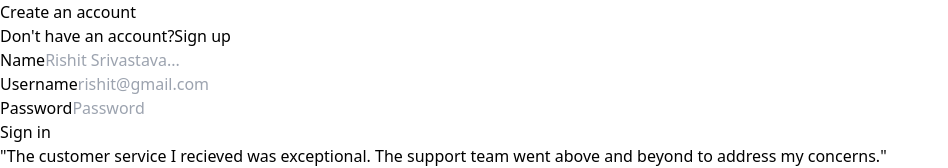
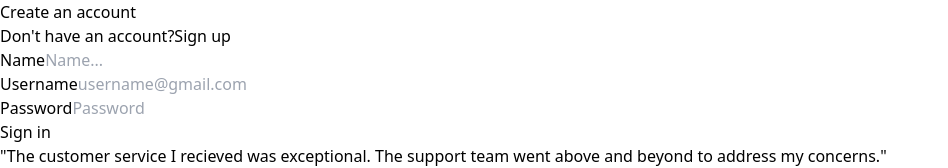
Before and after one commit to rishitsrivastava/medium-like, a React (Vite) app in the folder frontend/: page /signin in a window 1280 px wide. Shown: the top 168 px of the page, without its empty margins (0-948 px from the left). Built offline with nearby package versions, Linux system fonts and the light colour scheme.

Commit message:
removed the name from input placeholders

```diff
--- a/frontend/src/components/Auth.tsx
+++ b/frontend/src/components/Auth.tsx
@@ -26,13 +26,13 @@ export const Auth = ({type}: {type: "signup" | "signin"}) => {
                     </div>
                 </div>
                 <div className="mt-2">
-                    <LabelledInput label="Name" placeholder="Rishit Srivastava..." onChange={(e) => {
+                    <LabelledInput label="Name" placeholder="Name..." onChange={(e) => {
                     setPostInputs(c => ({
                         ...c,
                         name: e.target.value
                     }))
                     }} />
-                    <LabelledInput label="Username" placeholder="rishit@gmail.com" onChange={(e) => {
+                    <LabelledInput label="Username" placeholder="username@gmail.com" onChange={(e) => {
                         setPostInputs(c => ({
                             ...c,
                             username: e.target.value
```
